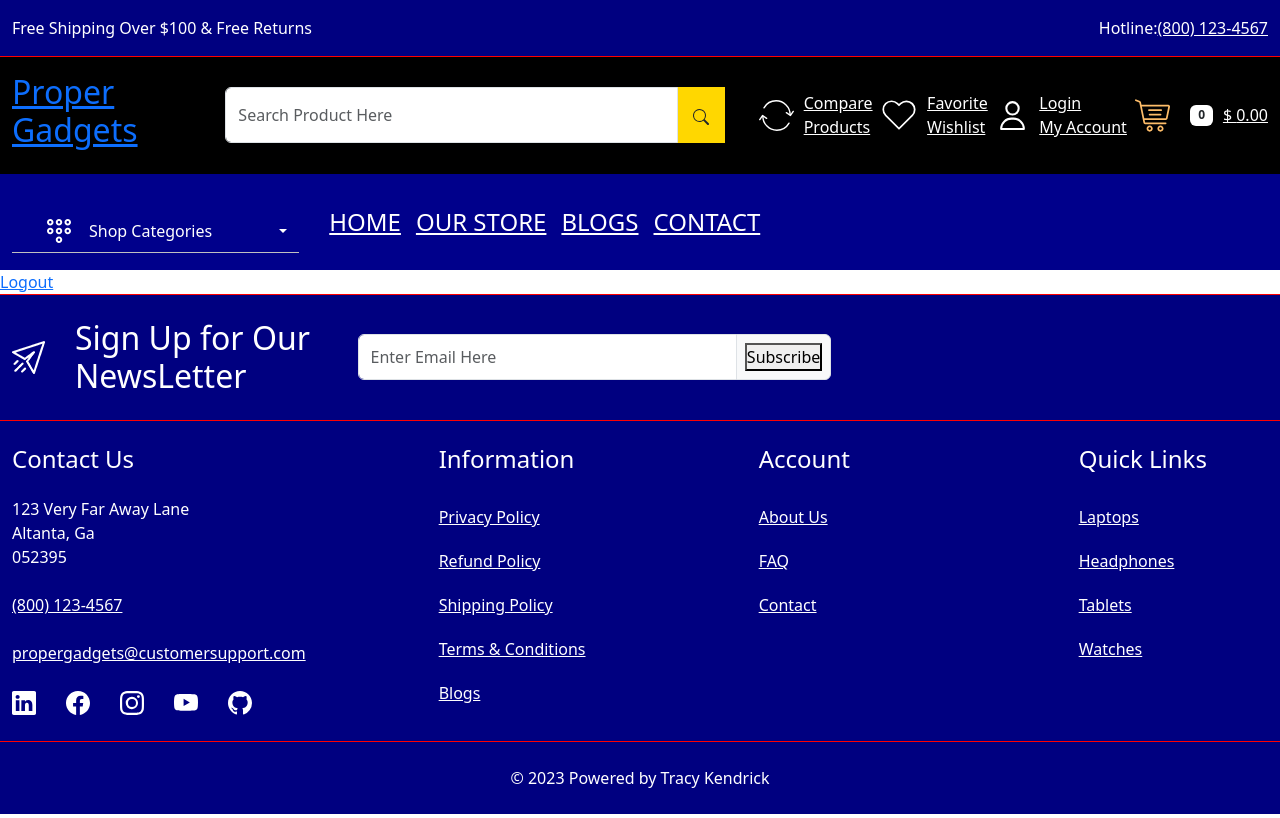
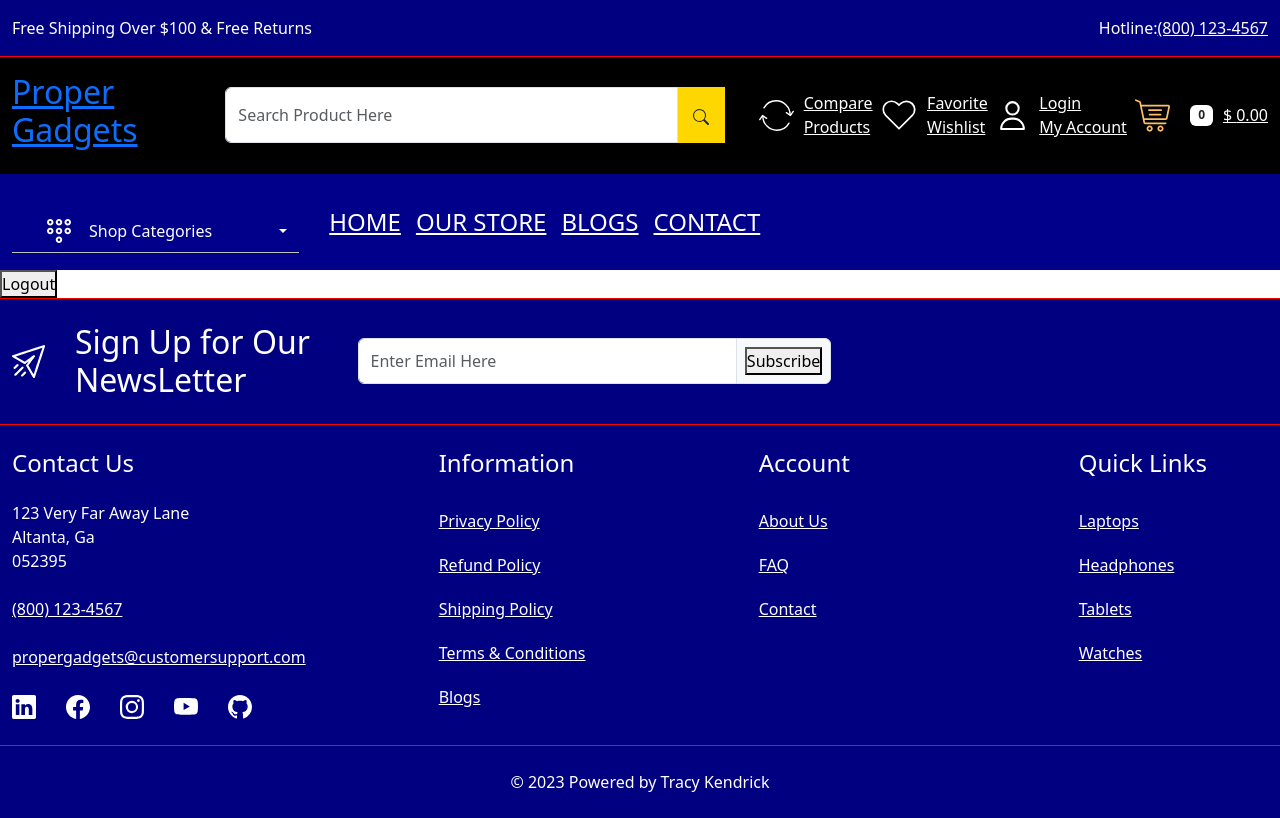
Before and after one commit to loltee/Capstone, a React (Vite) app: page /logout in a window 1280 px wide. Built offline with nearby package versions, Linux system fonts and the light colour scheme.

Commit message:
deploy x4

```diff
--- a/src/components/LogOut.jsx
+++ b/src/components/LogOut.jsx
@@ -1,14 +1,16 @@
 import React from "react";
+import { Navigate, useNavigate } from "react-router-dom";
 
 export default function LogOut({ setToken }) {
+  const navigate = useNavigate();
   const logout = () => {
     setToken(null);
-    window.location.href = "/login";
+    navigate("/login");
   };
 
   return (
-    <a href="#" onClick={logout} className="logout-link">
+    <button onClick={logout} className="logout-link">
       Logout
-    </a>
+    </button>
   );
 }
```
